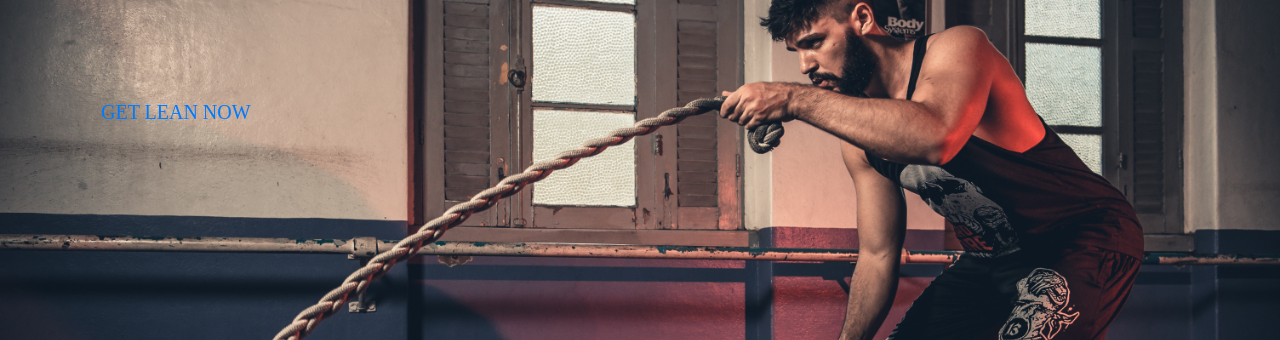
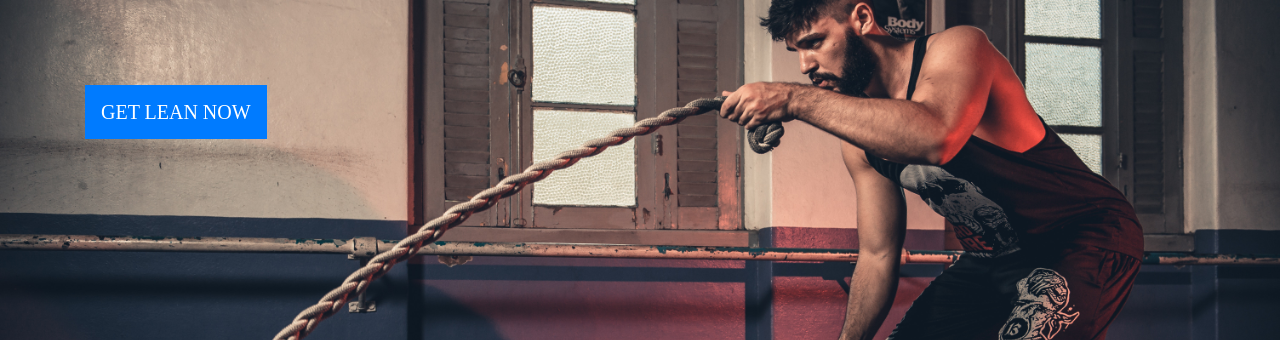
Before and after one commit to Andrew-code2020/ms4, a Django app: page / in a window 1280 px wide. Shown: the part 126-466 px from the top of the page. Run offline with Django 3.2, Linux system fonts and the light colour scheme; some libraries are stand-ins or nearby versions; some web fonts are replaced.

Commit message:
button class added in index.html and base.css

```diff
--- a/home/templates/home/index.html
+++ b/home/templates/home/index.html
@@ -19,7 +19,7 @@
         <div class="col-7 col-md-6">
             <div class="my-5">
                 <h4>
-                    <a href="" class="shop-now-button btn-lg rounded-0 text-uppercase py-3">Get Lean Now </a>
+                    <a href="" class="gym-now-button btn-primary btn-lg rounded-0 text-uppercase py-3">Get Lean Now </a>
                 </h4>
             </div>
         </div>
```
